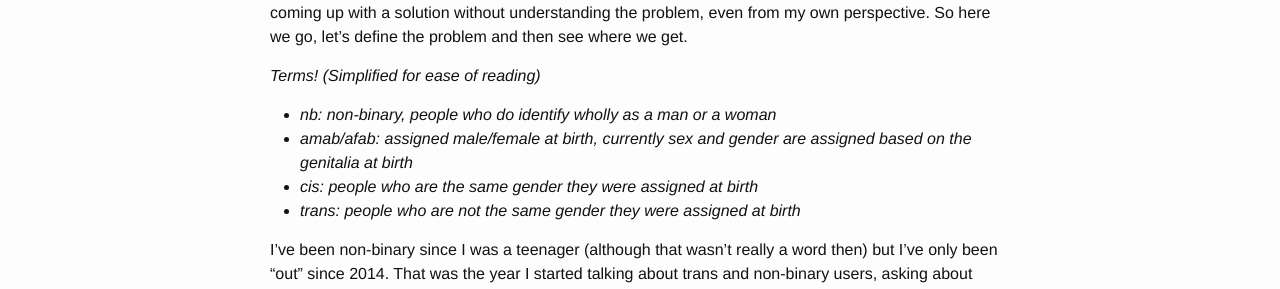
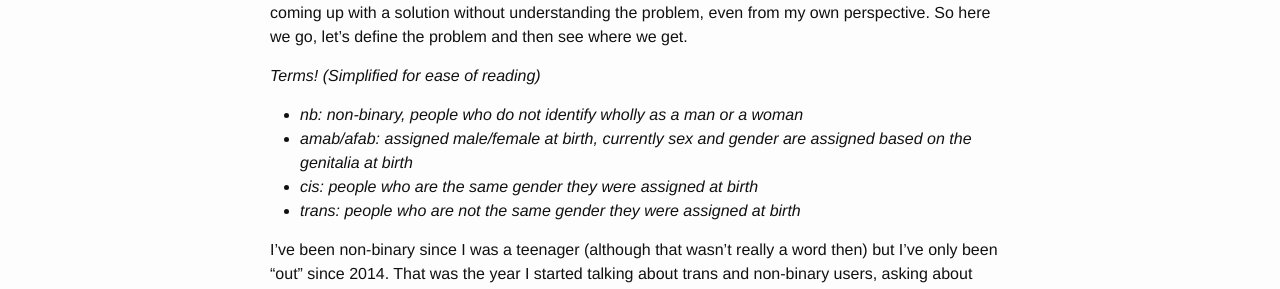
Before and after one commit to kitation/kitation.github.io, a Jekyll site: the page built from _posts/2018-03-23-nb-inclusion.markdown, in a window 1280 px wide and 900 px high. Shown: the part 330-619 px from the top of the window. Built offline with Jekyll 4.4.1, drawn with Linux system fonts in a browser that asks for light colours.

Commit message:
gender is hard?

```diff
--- a/_posts/2018-03-23-nb-inclusion.markdown
+++ b/_posts/2018-03-23-nb-inclusion.markdown
@@ -16,7 +16,7 @@ In the past I’ve written and spoken about non-binary inclusion in tech, specif
 
 *Terms! (Simplified for ease of reading)*
 
-- *nb: non-binary, people who do identify wholly as a man or a woman*
+- *nb: non-binary, people who do not identify wholly as a man or a woman*
 - *amab/afab: assigned male/female at birth, currently sex and gender are assigned based on the genitalia at birth*
 - *cis: people who are the same gender they were assigned at birth*
 - *trans: people who are not the same gender they were assigned at birth*
```
